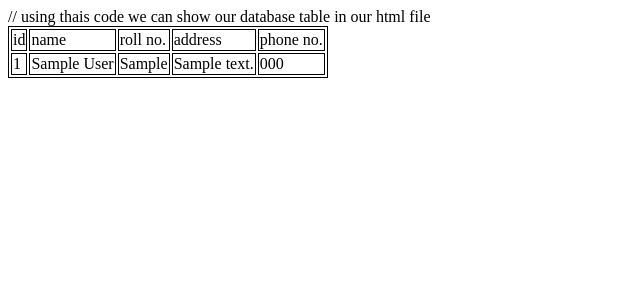
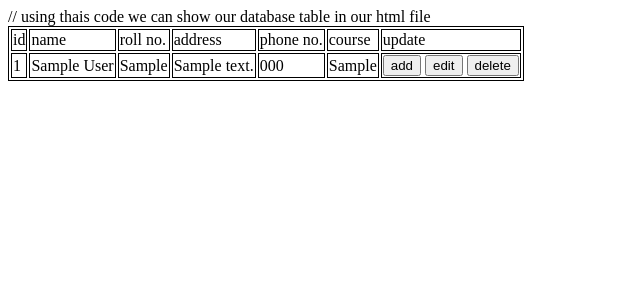
Before and after one commit to Pallavi689/Php, a PHP site: page /crud/show_table.php in a window 1280 px wide. Shown: the top 300 px of the page, without its empty margins (0-640 px from the left). Run offline with PHP 8.4, Linux system fonts and the light colour scheme; tables that the repository leaves empty or names only in its code hold one stand-in row (values such as "Sample post").

Commit message:
Update show_table.php

```diff
--- a/crud/show_table.php
+++ b/crud/show_table.php
@@ -22,23 +22,32 @@ if(mysqli_num_rows($result) > 0){
     <td>roll no.</td>
     <td>address</td>
     <td>phone no.</td>
+    <td>course </td>
+    <td> update </td>
+    <!-- <td>class </td> -->
   </tr>
   <?php
   while($row = mysqli_fetch_assoc($result)){
   ?>
 
   <tr>
-<!--       in a echo pass column name  -->
     <td><?php echo $row['s_id'];?></td>
     <td><?php echo $row['s_name'];?></td>
     <td><?php echo $row['ro_no'];?></td>
-    <td><?php echo $row['address'];?></td>
+    <td><?php echo $row['s_address'];?></td>
     <td><?php echo $row['phone'];?></td>
+    <td><?php echo $row['course'];?></td>
+
+    <!-- update.php?id= this line is used to pass id(in a url) for update the info of the student by giving student id -->
+    <td><a href="create_data.php"><button >add </button></a>
+      <a href="update.php?id=<?php echo $row['s_id'];?>"><button >edit </button></a>
+    <a href="delete.php?id=<?php echo $row['s_id'];?>"> <button> delete</button></a></td>
   </tr>
   <?php } ?>
 </table>
 <?php }else{
     echo "no record";
 } ?>
+
 </body>
 </html>
```
